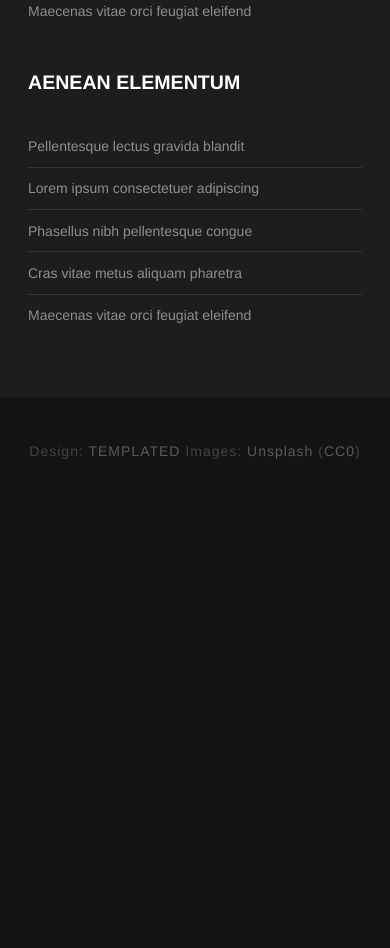
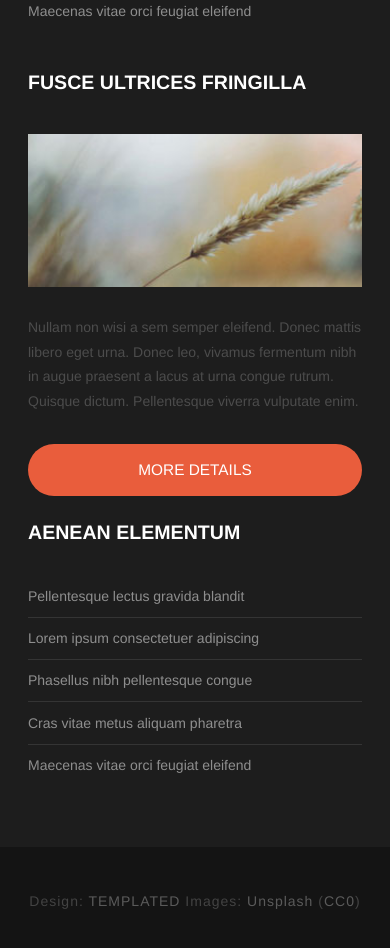
Before and after one commit to rathod132/Blog-Website, a plain HTML site: page right-sidebar.html in a window 390 px wide. Shown: the part 4518-5466 px from the top of the page. Before the commit the page ends 5024 px from the top, so only its background shows below. Drawn offline with nearby package versions, Linux system fonts and the light colour scheme.

Commit message:
Update right-sidebar.html
add this division in to code to make your website  responsive

```diff
--- a/right-sidebar.html
+++ b/right-sidebar.html
@@ -158,6 +158,12 @@
 						</section>
 					</div>
 					<div class="4u">
+						<h2>Fusce ultrices fringilla</h2>
+						<a href="#" class="image full"><img src="images/pic02.jpg" alt="" /></a>
+						<p>Nullam non wisi a sem semper eleifend. Donec mattis libero eget urna. Donec leo, vivamus fermentum nibh in augue praesent a lacus at urna congue rutrum. Quisque dictum. Pellentesque viverra vulputate enim.</p>
+						<p><a href="#" class="button">More Details</a></p>
+					</div>
+					<div class="4u">
 						<section>
 							<h2>Aenean elementum</h2>
 							<ul class="default">
```
